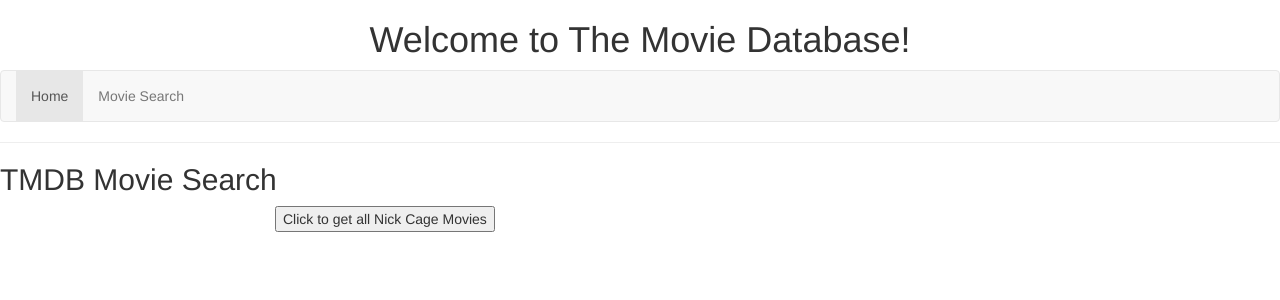
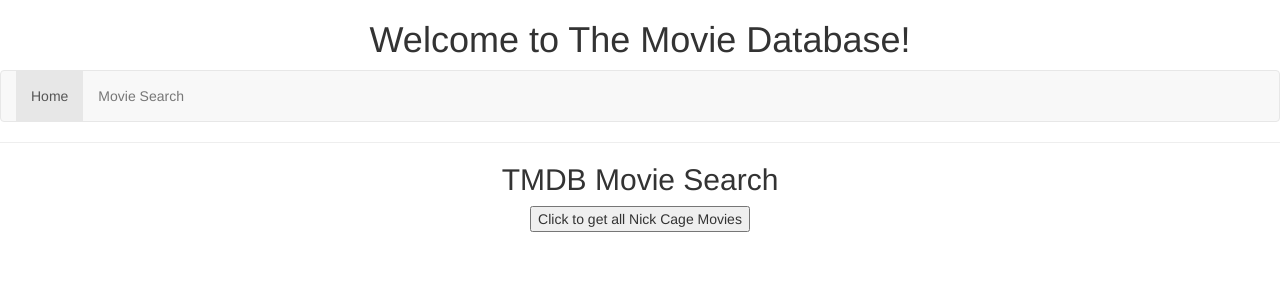
Before and after one commit to jmartt29/CISC474Project2, an Angular app in the folder Project2App/: page /omdb/omdb in a window 1280 px wide. Shown: the top 300 px of the page. Built offline with nearby package versions, Linux system fonts and the light colour scheme.

Commit message:
Minor html/css changes.

```diff
--- a/Project2App/src/app/app.component.html
+++ b/Project2App/src/app/app.component.html
@@ -18,6 +18,8 @@
   </div>
 </nav>
 
+
+
 <!-- <h2>Here are some links to help you start: </h2>
 <ul>
   <li>
--- a/Project2App/src/app/home/home/home.component.css
+++ b/Project2App/src/app/home/home/home.component.css
@@ -13,5 +13,6 @@
 
 div {
     padding-left: 70px;
+    padding-right: 70px;
     padding-bottom: 35px;
 }
--- a/Project2App/src/app/omdb/omdb.component.css
+++ b/Project2App/src/app/omdb/omdb.component.css
@@ -12,7 +12,6 @@
 	padding-right: 0px;
 	border-width:1px;
 	/* overflow: hidden; */
-
 }
 div.info {
 	/* padding-left: 10px; */
@@ -25,3 +24,15 @@
 img {
 	margin-right: 10px;
 }
+
+h2 {
+	text-align: center;
+}
+
+.container {
+	text-align: center;
+}
+
+row {
+	padding: 10px;
+}
--- a/Project2App/src/app/omdb/omdb.component.html
+++ b/Project2App/src/app/omdb/omdb.component.html
@@ -3,8 +3,8 @@
 
 	<!-- <div class="row"> -->
 
-	<div class="col-xs-10 col-xs-offset-1 col-md-sm-8 col-md-offset-2">
-		  <button (click)="letsGetSomeMovies()">Click to get all Nick Cage Movies</button>
+	<div class="row">
+		  <button class="button" (click)="letsGetSomeMovies()">Click to get all Nick Cage Movies</button>
 	</div>
 	<!-- </div> -->
 	<!--
@@ -12,7 +12,7 @@
 		{{ temp }}
 	</div> -->
 
-	<div class="col-xs-10 col-xs-offset-1 col-md-sm-8 col-md-offset-2">
+	<div class="col-xs-10 col-md-sm-8 col-md-offset-2">
 
 		<div>
 			<!-- ID: {{ nicInfo?.id }} -->
@@ -58,6 +58,13 @@
 
 </div>
 
+<script>
+	$(".nav li").on("click", function() {
+		$(".nav li").removeClass("active");
+		$(this).addClass("active");
+	});
+</script>
+
 <!--
 	do some ngfor thing to display movie data
  -->
```
